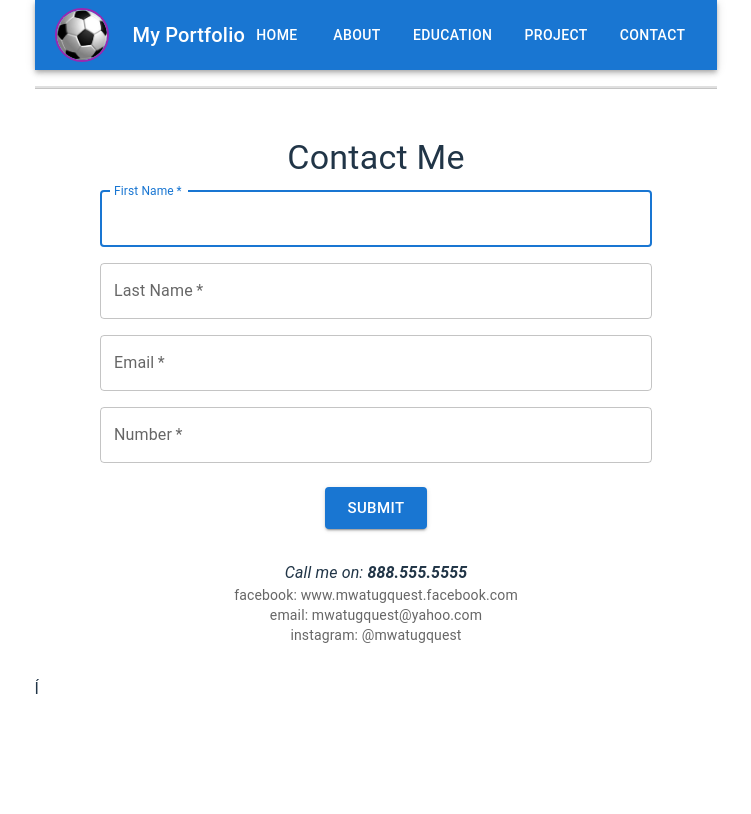
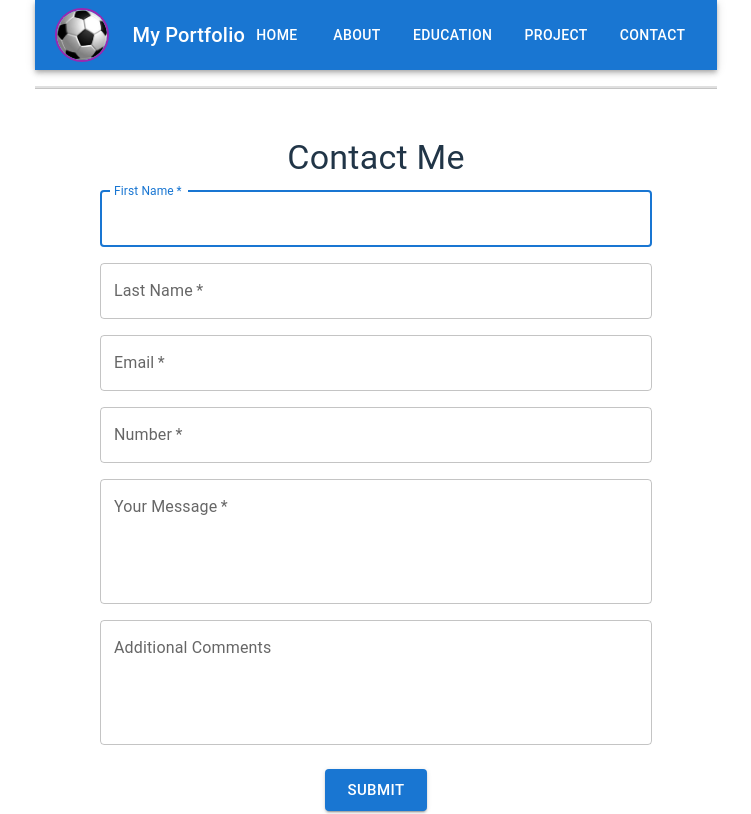
Before and after one commit to tlieu8/Remake_Assignment_1_Lieu_Minh_COMP_229, a React (Vite) app in the folder client/: page /contact in a window 1280 px wide. Shown: the top 814 px of the page, without its empty margins (264-1015 px from the left). Built offline with nearby package versions, Linux system fonts and the light colour scheme.

Commit message:
Update Contact.jsx

```diff
--- a/client/src/contact.jsx
+++ b/client/src/contact.jsx
@@ -1,5 +1,3 @@
-import "../src/contact.css";
-
 import React from "react";
 import {
   Container,
@@ -8,6 +6,7 @@ import {
   Button,
   Box,
 } from "@mui/material";
+import "../src/contact.css"; // Ensure you have this file if you're adding styles
 
 export default function Contact() {
   return (
@@ -48,14 +47,38 @@ export default function Contact() {
             variant="outlined"
           />
         </Box>
-
         <Box sx={{ marginBottom: 2 }}>
           <TextField
             fullWidth
             required
-            id="Contact Number"
+            id="ContactNumber"
             label="Number"
             type="number"
+            variant="outlined"
+          />
+        </Box>
+
+        {/* First Message Textarea */}
+        <Box sx={{ marginBottom: 2 }}>
+          <TextField
+            fullWidth
+            required
+            id="message1"
+            label="Your Message"
+            multiline
+            rows={4}
+            variant="outlined"
+          />
+        </Box>
+
+        {/* Second Message Textarea */}
+        <Box sx={{ marginBottom: 2 }}>
+          <TextField
+            fullWidth
+            id="message2"
+            label="Additional Comments"
+            multiline
+            rows={4}
             variant="outlined"
           />
         </Box>
```
